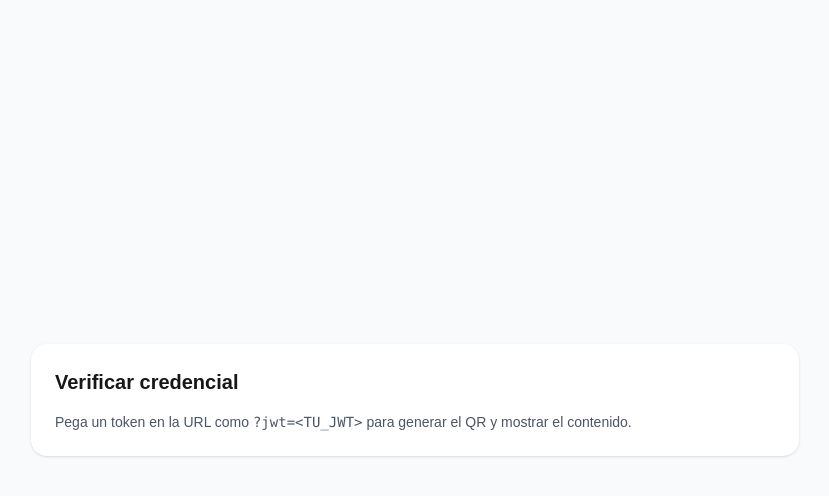
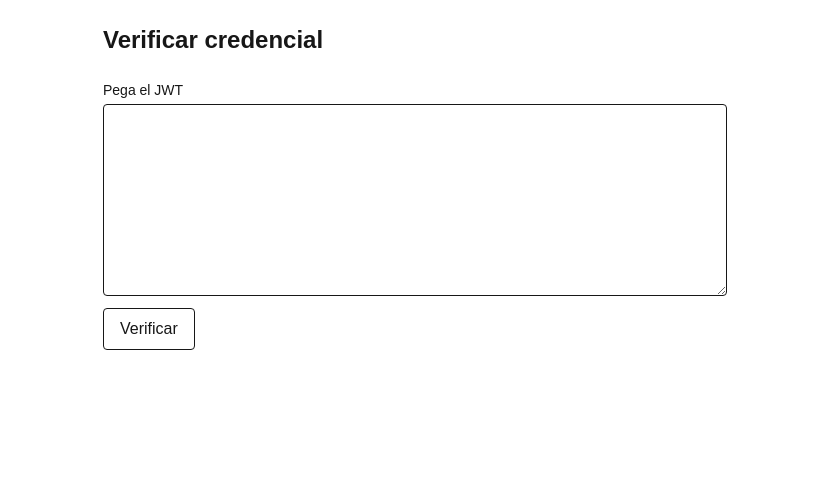
Before and after one commit to nahuelaquiles/gecorpid-vc, a Next.js app: page /verify in a window 1280 px wide. Shown: the top 496 px of the page, without its empty margins (225-1054 px from the left). Built offline with nearby package versions, Linux system fonts and the light colour scheme.

Commit message:
Update page.tsx

```diff
--- a/src/app/verify/page.tsx
+++ b/src/app/verify/page.tsx
@@ -1,78 +1,78 @@
 'use client';
-/* eslint-disable @next/next/no-img-element */
 
-import { Suspense, useEffect, useState } from 'react';
-import { useSearchParams } from 'next/navigation';
-import QRCode from 'qrcode';
-
-// Fuerza render dinámico (sin prerender/SSG)
-export const dynamic = 'force-dynamic';
+import React, { useState } from 'react';
 
 export default function VerifyPage() {
-  return (
-    <Suspense fallback={<div className="p-6 text-sm">Cargando verificación…</div>}>
-      <VerifyClient />
-    </Suspense>
-  );
-}
+  const [jwt, setJwt] = useState('');
+  const [result, setResult] = useState<any>(null);
+  const [error, setError] = useState('');
+  const [loading, setLoading] = useState(false);
 
-function VerifyClient() {
-  const sp = useSearchParams();
-  const [qr, setQr] = useState<string>('');
-  const jwt = sp.get('jwt') ?? '';
+  async function onVerify(e: React.FormEvent) {
+    e.preventDefault();
+    setError('');
+    setResult(null);
+    setLoading(true);
 
-  useEffect(() => {
-    let cancelled = false;
-    async function run() {
-      if (!jwt) {
-        setQr('');
-        return;
+    try {
+      const res = await fetch('/api/verify', {
+        method: 'POST',
+        headers: { 'Content-Type': 'application/json' },
+        body: JSON.stringify({ jwt }),
+      });
+
+      if (!res.ok) {
+        const txt = await res.text();
+        throw new Error(`HTTP ${res.status}: ${txt}`);
       }
-      try {
-        const dataUrl = await QRCode.toDataURL(jwt);
-        if (!cancelled) setQr(dataUrl);
-      } catch {
-        if (!cancelled) setQr('');
-      }
+
+      const data = await res.json();
+      setResult(data);
+    } catch (err: any) {
+      setError(err?.message ?? String(err));
+    } finally {
+      setLoading(false);
     }
-    run();
-    return () => {
-      cancelled = true;
-    };
-  }, [jwt]);
+  }
 
   return (
-    <main className="min-h-screen p-6 flex items-center justify-center bg-gray-50">
-      <div className="w-full max-w-3xl bg-white rounded-2xl shadow p-6 grid gap-4">
-        <h1 className="text-xl font-semibold">Verificar credencial</h1>
+    <main className="max-w-2xl mx-auto p-6 space-y-6">
+      <h1 className="text-2xl font-semibold">Verificar credencial</h1>
 
-        {!jwt ? (
-          <p className="text-sm text-gray-600">
-            Pega un token en la URL como <code>?jwt=&lt;TU_JWT&gt;</code> para generar el QR y
-            mostrar el contenido.
-          </p>
-        ) : (
-          <div className="grid md:grid-cols-2 gap-4">
-            <div className="border rounded-lg p-3">
-              <h2 className="text-sm font-medium mb-2">QR del JWT</h2>
-              {qr ? (
-                <img src={qr} alt="QR del JWT" className="w-full h-auto" />
-              ) : (
-                <div className="text-xs text-gray-500">Generando QR…</div>
-              )}
-            </div>
+      <form onSubmit={onVerify} className="space-y-3">
+        <label className="grid gap-1">
+          <span className="text-sm font-medium">Pega el JWT</span>
+          <textarea
+            className="w-full h-48 border rounded p-3 font-mono text-xs"
+            value={jwt}
+            onChange={(e) => setJwt(e.target.value)}
+            required
+          />
+        </label>
 
-            <div className="border rounded-lg p-3">
-              <h2 className="text-sm font-medium mb-2">JWT</h2>
-              <textarea
-                readOnly
-                className="w-full h-48 text-xs bg-gray-100 p-2 rounded"
-                value={jwt}
-              />
-            </div>
-          </div>
-        )}
-      </div>
+        <button
+          type="submit"
+          disabled={loading}
+          className="border rounded px-4 py-2 disabled:opacity-50"
+        >
+          {loading ? 'Verificando…' : 'Verificar'}
+        </button>
+      </form>
+
+      {!!error && (
+        <div className="text-red-600 whitespace-pre-wrap break-words border border-red-300 rounded p-3 bg-red-50">
+          {error}
+        </div>
+      )}
+
+      {result && (
+        <section className="space-y-2">
+          <h2 className="text-lg font-medium">Resultado</h2>
+          <pre className="w-full border rounded p-3 bg-gray-50 overflow-auto text-xs">
+            {JSON.stringify(result, null, 2)}
+          </pre>
+        </section>
+      )}
     </main>
   );
 }
```
